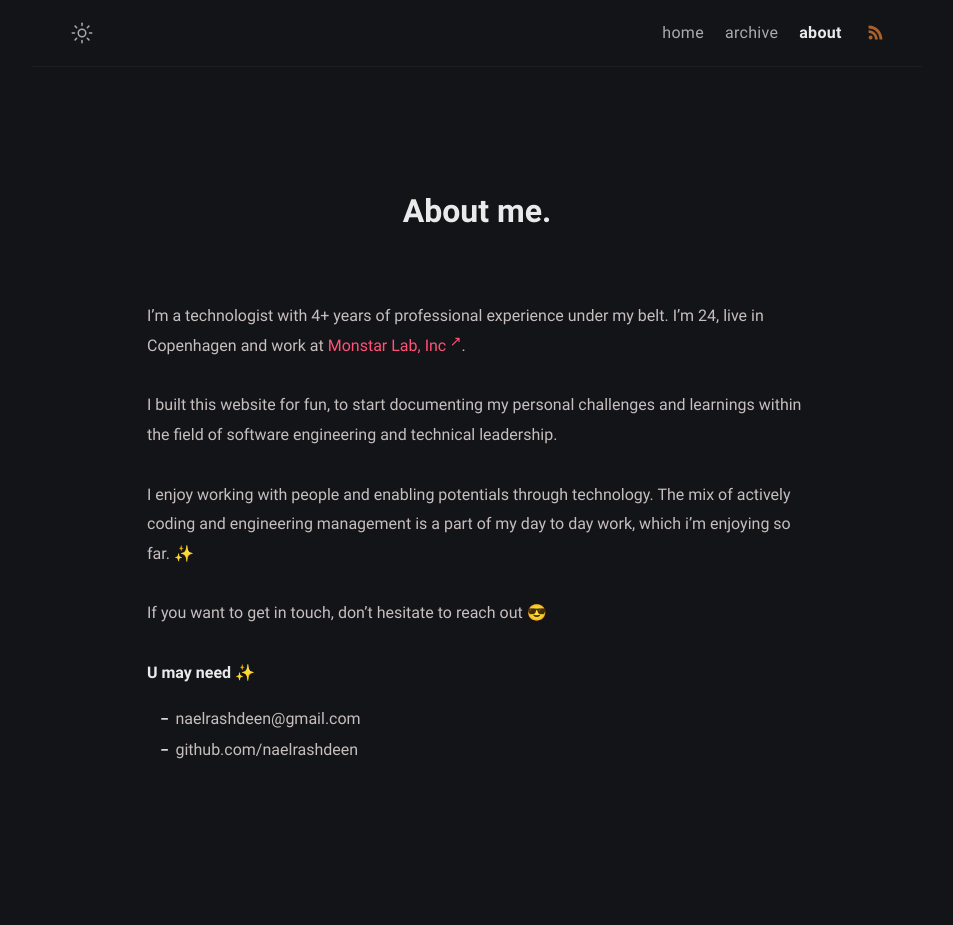
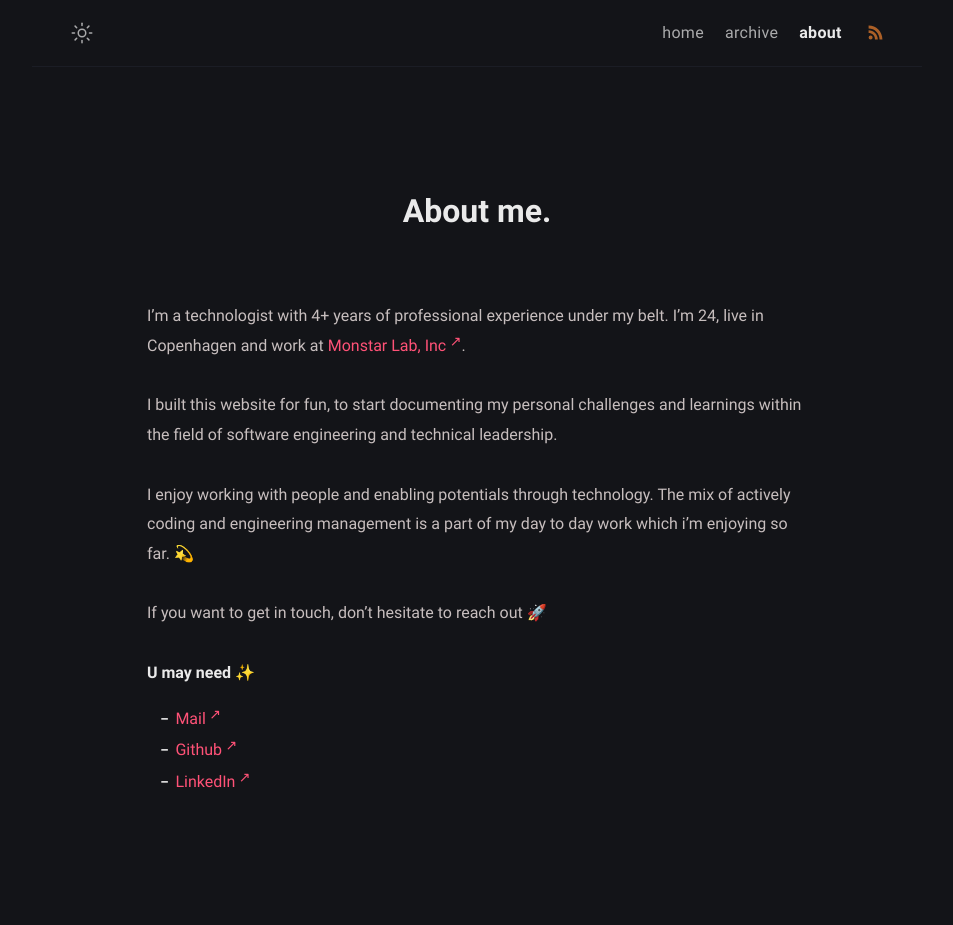
Before and after one commit to naelrashdeen/naelrashdeen.github.io, a Jekyll site: the page built from about.md, in a window 1280 px wide. Shown: the whole page, without its empty margins (163-1116 px from the left). Built offline with Jekyll 4.4.1, drawn with Linux system fonts in a browser that asks for light colours; before the commit the page ends 900 px from its top, so only the background shows below that.

Commit message:
updated about page

```diff
--- a/about.md
+++ b/about.md
@@ -9,16 +9,12 @@ I'm a technologist with 4+ years of professional experience under my belt. I'm 2
 
 I built this website for fun, to start documenting my personal challenges and learnings within the field of software engineering and technical leadership.
 
-I enjoy working with people and enabling potentials through technology. The mix of actively coding and engineering management is a part of my day to day work, which i'm enjoying so far. ✨
+I enjoy working with people and enabling potentials through technology. The mix of actively coding and engineering management is a part of my day to day work which i'm enjoying so far. 💫
 
-
-
-<!-- I have always enjoyed the aspect of building stuff since I was a kid whether it being Lego or Minecraft. Therefore when I had to make the decision to pursue a degree after highschool [ComputerScience] seemed appealing. -->
-
-
-If you want to get in touch, don't hesitate to reach out 😎
+If you want to get in touch, don't hesitate to reach out 🚀
 
 **U may need ✨**
 
-- {{ site.author.email }}
-- github.com/{{ site.author.github }}
+- <a href="mailto:{{ site.author.email }}" target="_blank" rel="noopener">Mail</a>
+- <a href="https://www.github.com/{{ site.author.github }}" target="_blank" rel="noopener">Github</a>
+- <a href="https://www.linkedin.com/in/nael-rashdeen-22b100139/" target="_blank" rel="noopener">LinkedIn</a>
```
